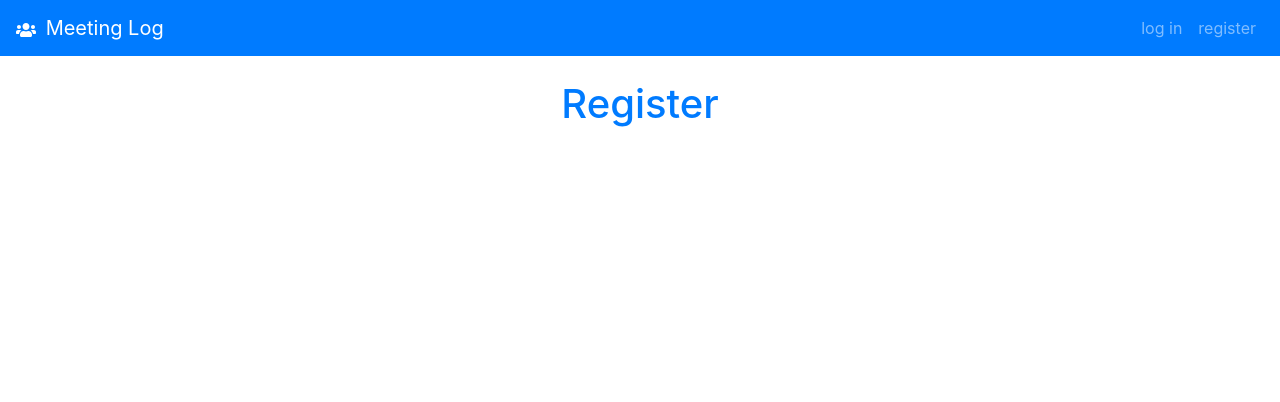
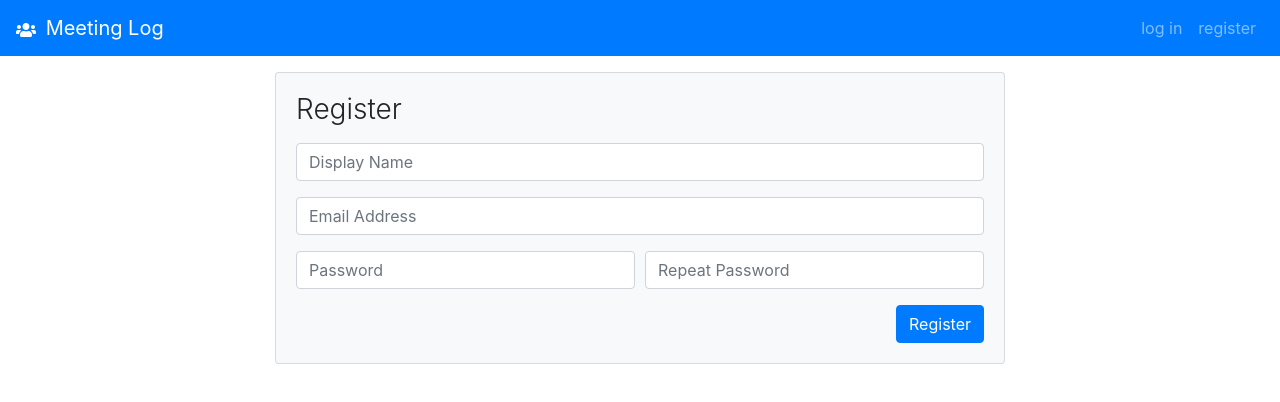
Before and after one commit to amatya12/React-MeetingApp, a React (Create React App) app: page /register in a window 1280 px wide. Shown: the top 402 px of the page. Built offline with nearby package versions, Linux system fonts and the light colour scheme; no server answers; the database is empty.

Commit message:
created  register UI

```diff
--- a/src/App.js
+++ b/src/App.js
@@ -16,7 +16,7 @@
   constructor() {
     super();
     this.state = {
-      user: 'Aakash Amatya'
+      user: null
     }
   }
 
--- a/src/Register.js
+++ b/src/Register.js
@@ -1,13 +1,107 @@
 import React, { Component } from 'react'
 
 class Register extends Component {
+    constructor() {
+        super();
+        this.state = {
+            displayName: '',
+            email: '',
+            passOne: '',
+            passTwo: ''
+        }
+        this.handleChange = this.handleChange.bind(this);
+    }
+
+    handleChange(e) {
+        const itemName = e.target.name;
+        const itemValue = e.target.value;
+        this.setState({
+            [itemName]: itemValue
+        })
+    }
 
     render() {
 
         return (
-            <div className="text-center mt-4">
-                <h1 className="text-primary">Register</h1>
-            </div>
+            <form className="mt-3">
+                <div className="container">
+                    <div className="row justify-content-center">
+                        <div className="col-lg-8">
+                            <div className="card bg-light">
+                                <div className="card-body">
+                                    <h3 className="font-weight-light mb-3">Register</h3>
+                                    <div className="form-row">
+                                        <section className="col-sm-12 form-group">
+                                            <label
+                                                className="form-control-label sr-only"
+                                                htmlFor="displayName"
+                                            >
+                                                Display Name
+                                             </label>
+                                            <input
+                                                className="form-control"
+                                                type="text"
+                                                id="displayName"
+                                                placeholder="Display Name"
+                                                name="displayName"
+                                                required
+                                                value={this.state.displayName}
+                                                onChange={this.handleChange}
+                                            />
+                                        </section>
+                                    </div>
+                                    <section className="form-group">
+                                        <label
+                                            className="form-control-label sr-only"
+                                            htmlFor="email"
+                                        >
+                                            Email
+                                        </label>
+                                        <input
+                                            className="form-control"
+                                            type="email"
+                                            id="email"
+                                            placeholder="Email Address"
+                                            required
+                                            name="email"
+                                            value={this.state.email}
+                                            onChange={this.handleChange}
+                                        />
+                                    </section>
+                                    <div className="form-row">
+                                        <section className="col-sm-6 form-group">
+                                            <input
+                                                className="form-control"
+                                                type="password"
+                                                name="passOne"
+                                                placeholder="Password"
+                                                value={this.state.passOne}
+                                                onChange={this.handleChange}
+                                            />
+                                        </section>
+                                        <section className="col-sm-6 form-group">
+                                            <input
+                                                className="form-control"
+                                                type="password"
+                                                required
+                                                name="passTwo"
+                                                placeholder="Repeat Password"
+                                                value={this.state.passTwo}
+                                                onChange={this.handleChange}
+                                            />
+                                        </section>
+                                    </div>
+                                    <div className="form-group text-right mb-0">
+                                        <button className="btn btn-primary" type="submit">
+                                            Register
+                                        </button>
+                                    </div>
+                                </div>
+                            </div>
+                        </div>
+                    </div>
+                </div>
+            </form>
         );
     }
 }
```
